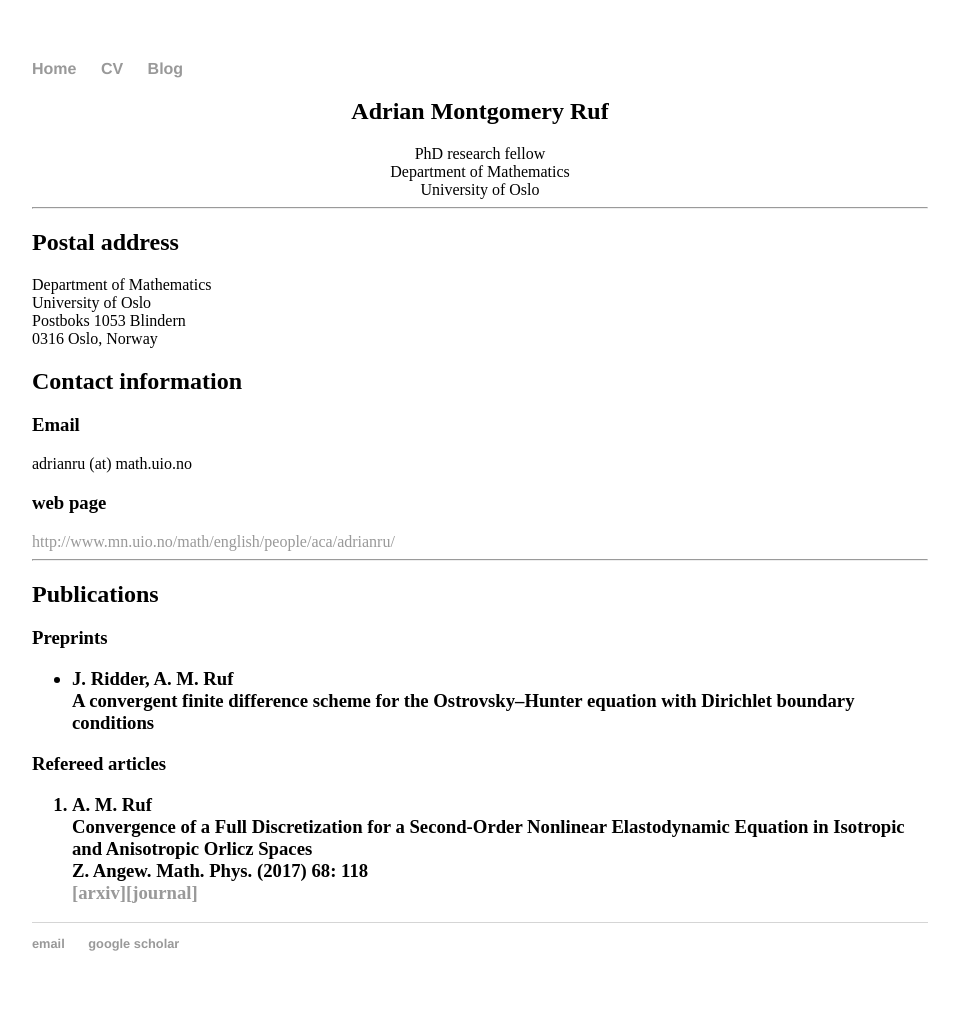
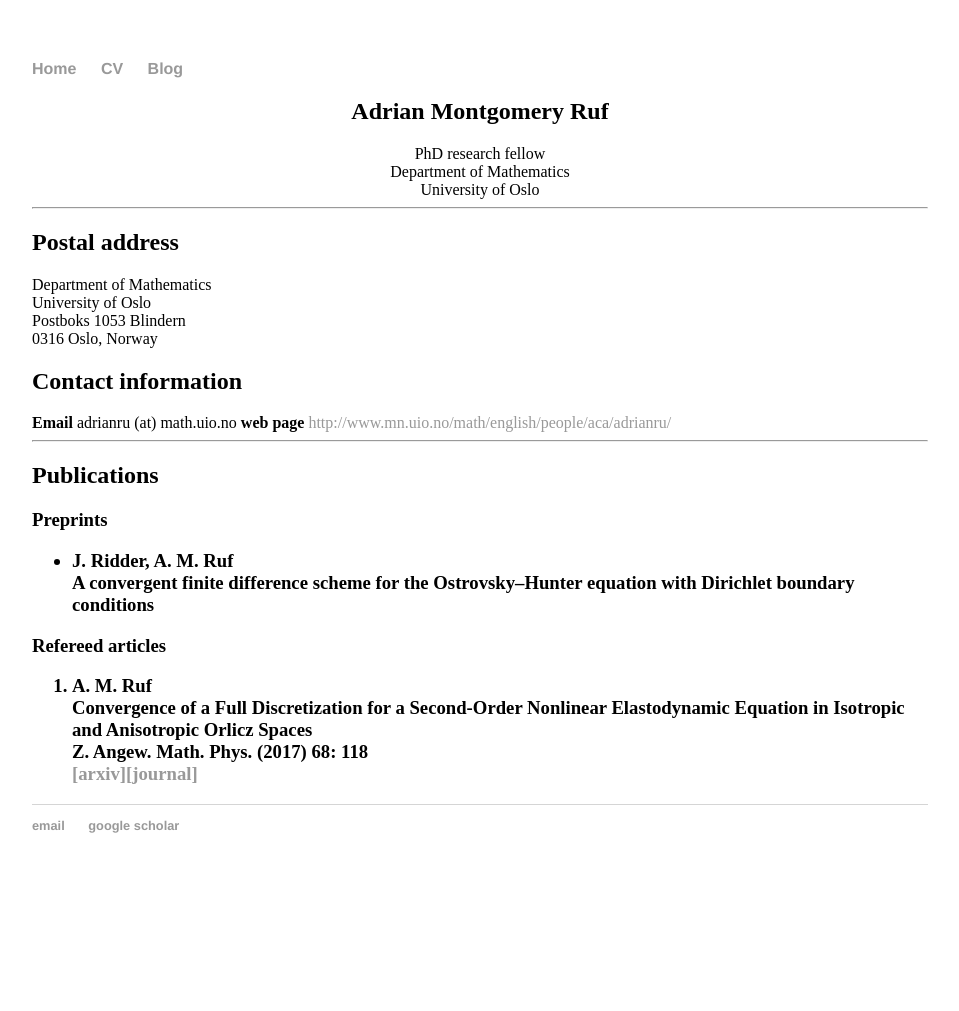
Before and after one commit to adrianmruf/adrianmruf.github.io, a Jekyll site: the page built from index.html, in a window 1280 px wide. Shown: the whole page, without its empty margins (160-1119 px from the left). Built offline with Jekyll 4.4.1, drawn with Linux system fonts in a browser that asks for light colours; after the commit the page ends 900 px from its top, so only the background shows below that.

```diff
--- a/index.html
+++ b/index.html
@@ -17,8 +17,8 @@ title: Adrian Montgomery Ruf
 	Postboks 1053 Blindern<br>
 	0316 Oslo, Norway
 	<h2>Contact information</h2>
-	<h3>Email</h3> adrianru (at) math.uio.no
-	<h3>web page</h3> <a href="http://www.mn.uio.no/math/english/people/aca/adrianru/">http://www.mn.uio.no/math/english/people/aca/adrianru/</a>
+	<b>Email</b> adrianru (at) math.uio.no
+	<b>web page</b> <a href="http://www.mn.uio.no/math/english/people/aca/adrianru/">http://www.mn.uio.no/math/english/people/aca/adrianru/</a>
 	<hr />
 
 	<h2>Publications<h2>
```
